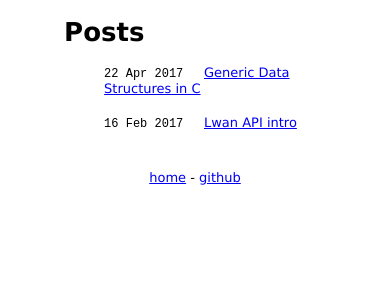
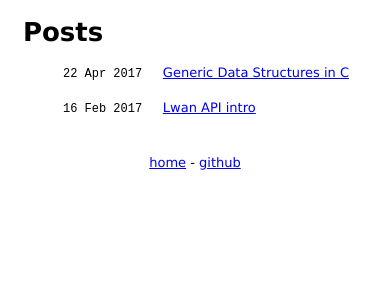
Before and after one commit to Tiehuis/Tiehuis.github.io, a Jekyll site: the page built from index.html, in a window 390 px wide. Shown: the top 300 px of the page. Built offline with Jekyll 4.4.1, drawn with Linux system fonts in a browser that asks for light colours.

Commit message:
Make mobile css use more screen real estate

```diff
--- a/_includes/style.css
+++ b/_includes/style.css
@@ -45,11 +45,11 @@ h1:not(:first-child), h2 {
 
 @media screen and (max-width: 44em) {
 	.post, .home, .central-element {
-		width: 70%;
+		width: 92%;
 	}
 
     pre > code {
-        margin-left: -2em;
-        margin-right: -2em;
+        margin-left: -0.5em;
+        margin-right: -0.5em;
     }
 }
```
